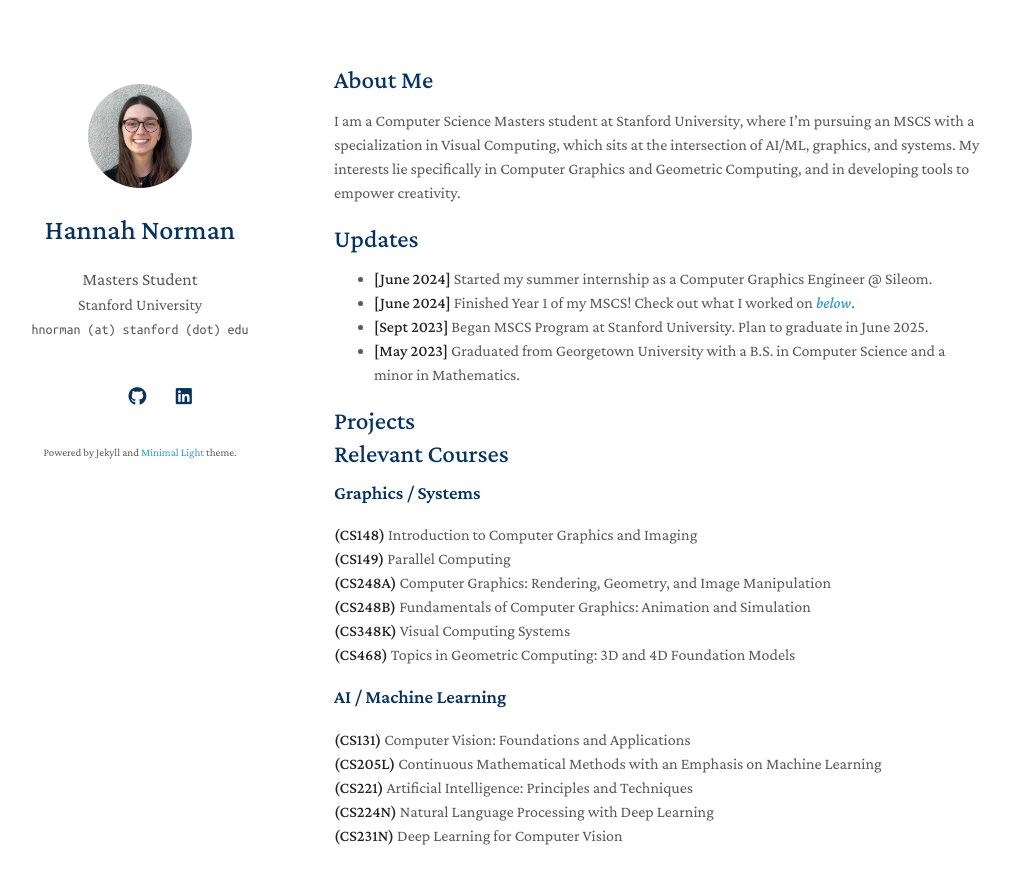
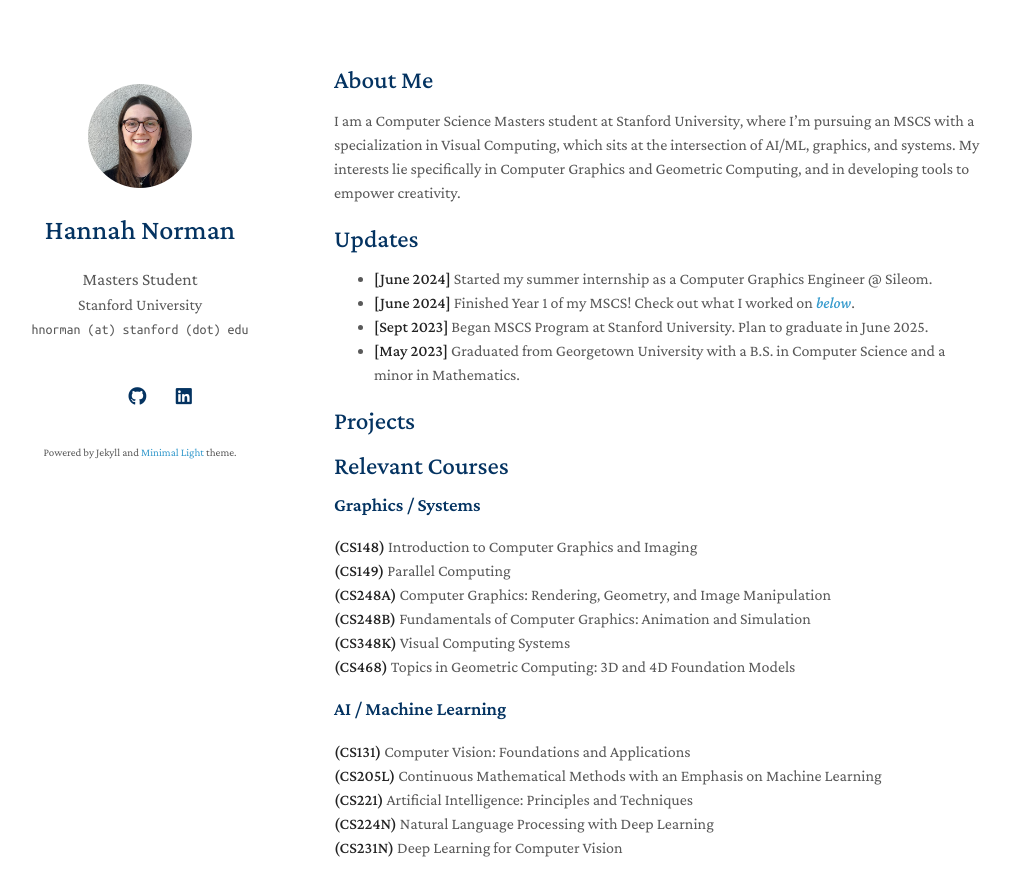
Before and after one commit to hnorm0629/portfolio, a Jekyll site: the page built from index.md, in a window 1280 px wide and 954 px high. Shown: the top 896 px of the window, without its empty margins (136-1146 px from the left). Built offline with Jekyll 4.4.1, drawn with Linux system fonts in a browser that asks for light colours; nearby versions of some CDN libraries; a style sheet for code colours, icons or effects is not loaded; our own code applies the rules of GitHub Pages for plain Markdown files.

Commit message:
Update homepage.html

```diff
--- a/_layouts/homepage.html
+++ b/_layouts/homepage.html
@@ -23,10 +23,10 @@
 
     {% if site.auto_dark_mode %}
     <link rel="stylesheet" href="./assets/css/style.css">
-    <link rel="stylesheet" href="./assets/css/publications.css">
+    <link rel="stylesheet" href="./assets/css/projects.css">
     {% else %}
     <link rel="stylesheet" href="./assets/css/style-no-dark-mode.css">
-    <link rel="stylesheet" href="./assets/css/publications-no-dark-mode.css">
+    <link rel="stylesheet" href="./assets/css/projects-no-dark-mode.css">
     {% endif %}
 
   </head>
```
